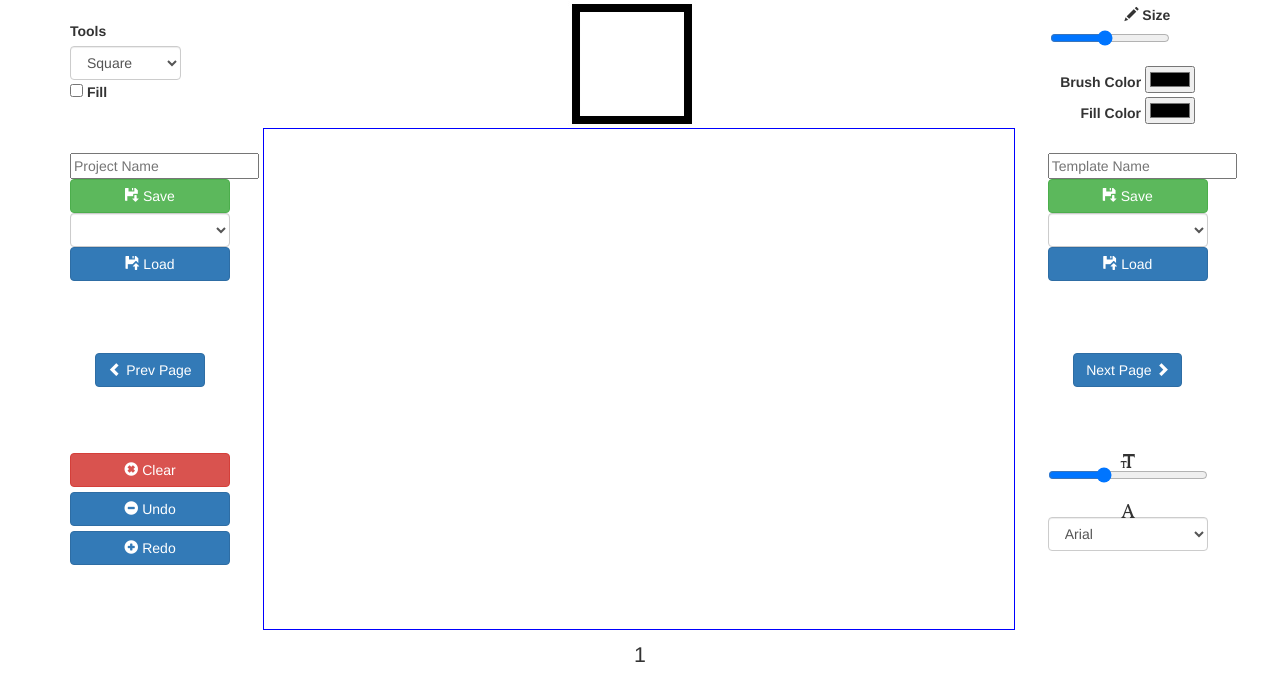
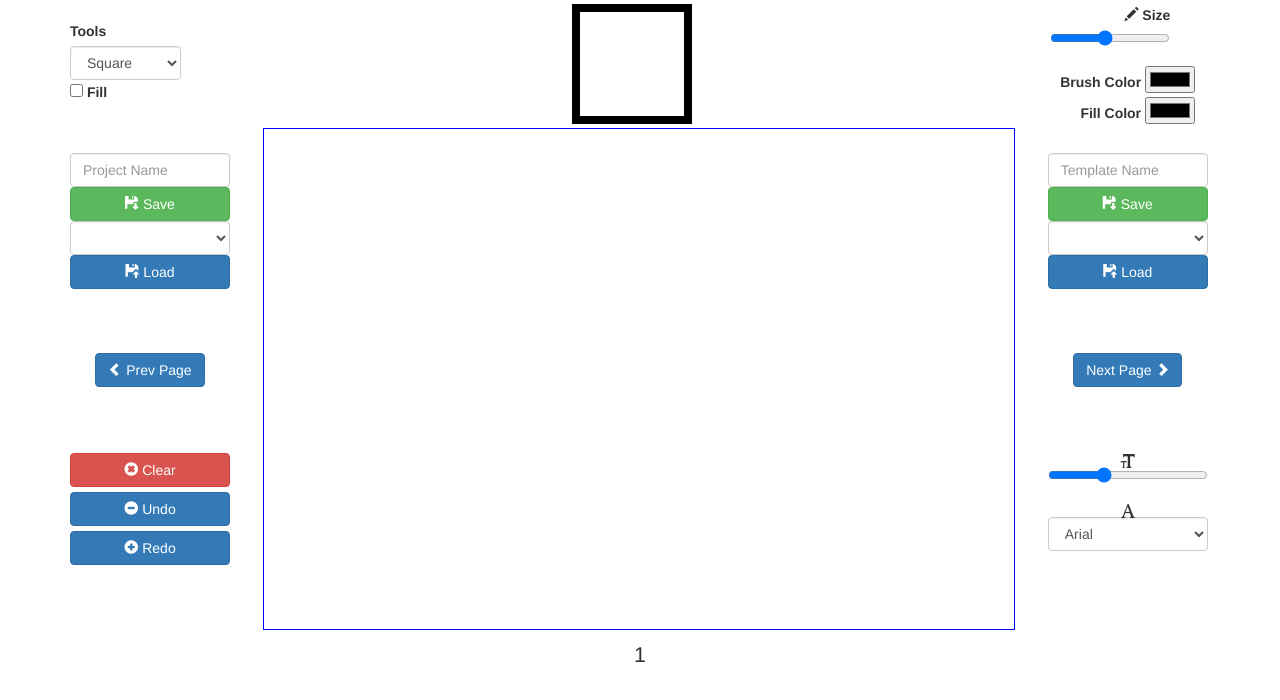
Before and after one commit to IronPeak/VefCanvas, a website: page index.html in a window 1280 px wide. Drawn offline with nearby package versions, Linux system fonts and the light colour scheme.

Commit message:
Added bootstrap for inputbox

```diff
--- a/index.html
+++ b/index.html
@@ -61,7 +61,7 @@
         <div class=pgbody>
             <div class=pgbodyleft>
                 <div class=pgbodylefttop>
-                    <input type="text" id="projectname" placeholder="Project Name">
+                    <input type="text" id="projectname" placeholder="Project Name" class="form-control">
 
                     <button type="button" class="btn btn-success btn-block" id="savebutton" value="save"><span class="glyphicon glyphicon-floppy-save"></span> Save</button>
                     <select id="projectlist" class="form-control">
@@ -82,7 +82,7 @@
             </div>
             <div class=pgbodyright>
                 <div class=pgbodyrighttop>
-                    <input type="text" id="templatename" placeholder="Template Name">
+                    <input type="text" id="templatename" placeholder="Template Name" class="form-control">
                     <button type="button" class="btn btn-success btn-block" id="savetemplatebutton" value="save"><span class="glyphicon glyphicon-floppy-save"></span> Save</button>
                     <select id="templatelist" class="form-control" class="form-control">
                     </select>
@@ -95,7 +95,7 @@
 
                 <div class=pgbodyrightbottom>
                     <span class="glyphicon glyphicon-text-size"></span>
-                    <input type="range" id="fontSize" name="fontS" value="16" min="8" max ="32"> </input>
+                    <input type="range" id="fontSize" name="fontS" value="16" min="8" max ="32"></input>
                     <br/>
                     <span class="glyphicon glyphicon-font"></span>
                     <select id="fontfamily" name="font" class="form-control">
```
